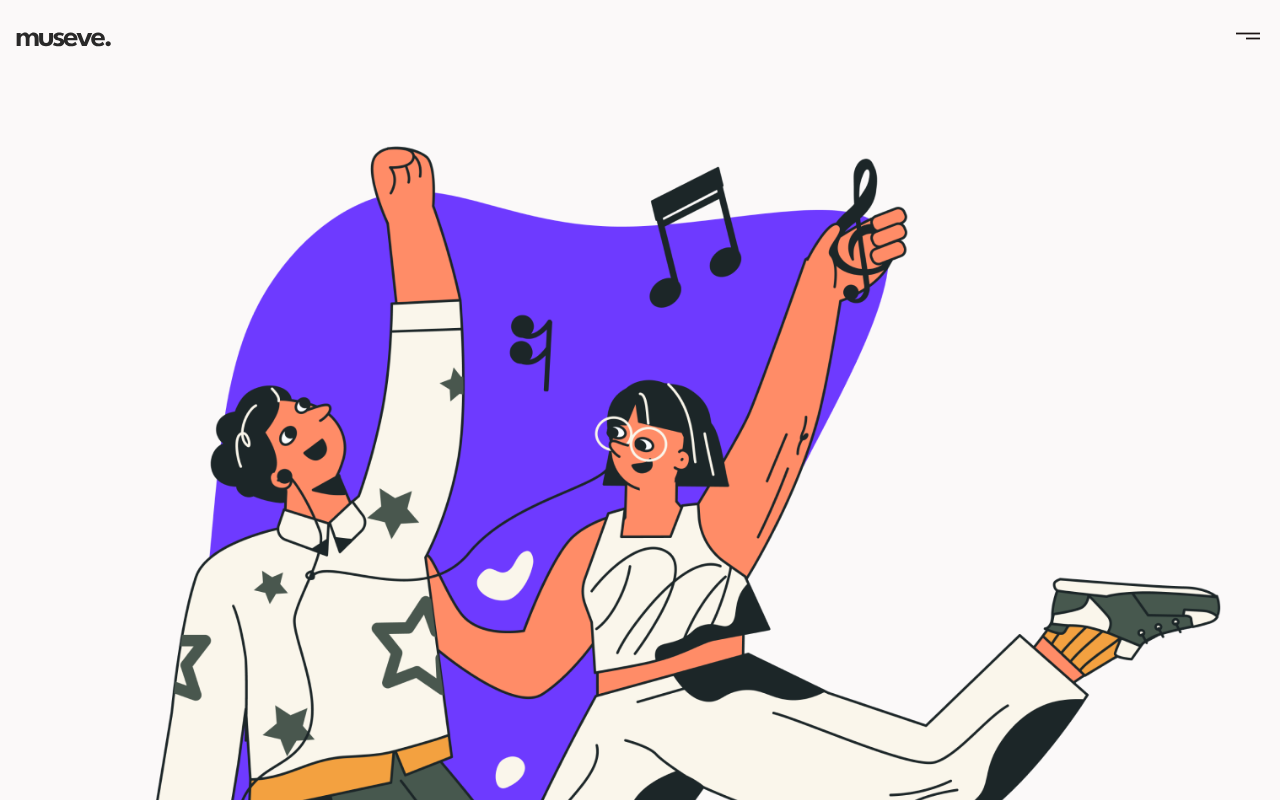
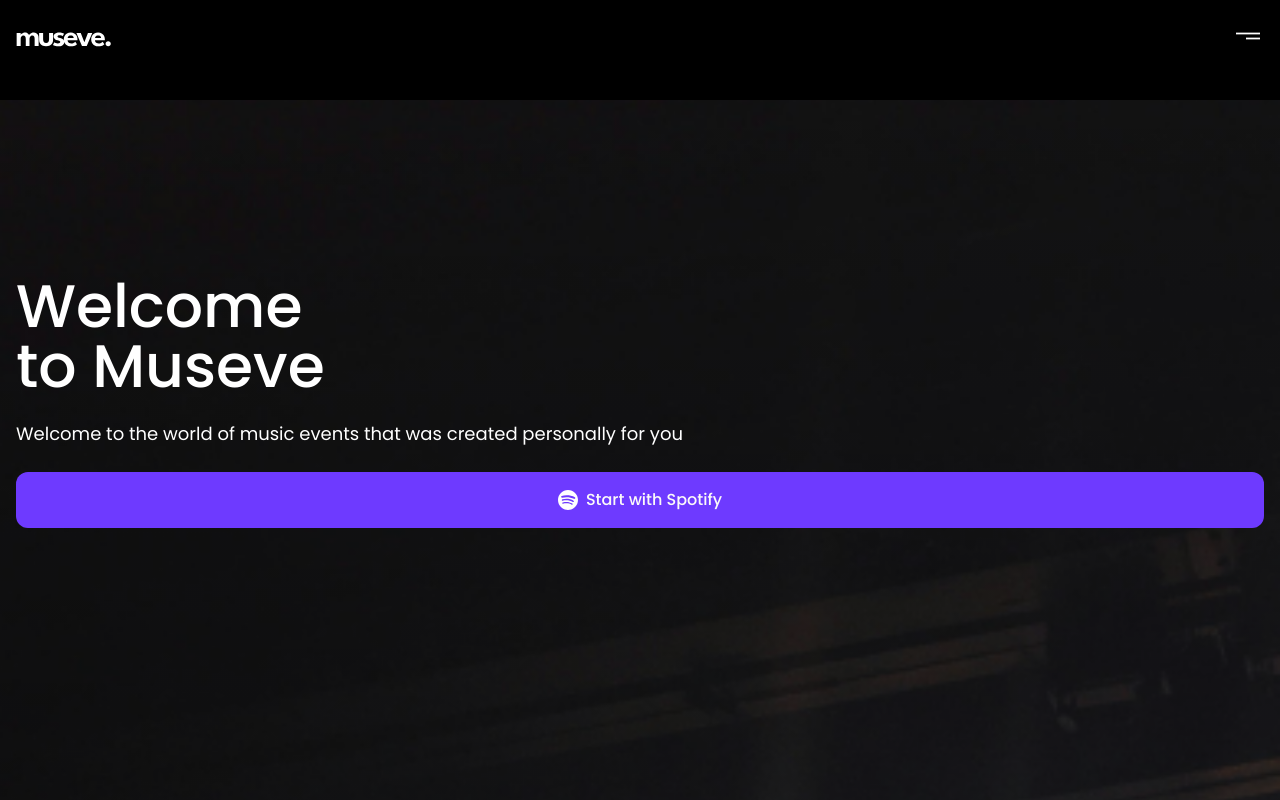
Before and after one commit to SpotifyXTickets/Spotlight-front-end, a Next.js app: page / in a window 1280 px wide. Shown: the top 800 px of the page. Built offline with nearby package versions, Linux system fonts and the light colour scheme.

Commit message:
Login page progress

```diff
--- a/src/components/HamburgerMenu.tsx
+++ b/src/components/HamburgerMenu.tsx
@@ -1,7 +1,7 @@
 import "@/styles/components/_hamburger-menu.scss";
 import { useState } from "react";
 import { motion, AnimatePresence } from "framer-motion";
-import MuseveLogo from "../assets/museve-logo.svg";
+import MuseveLogo from "../assets/museve-logo-white.svg";
 import Image from "next/image";
 
 const path01Variants = {
@@ -66,13 +66,13 @@
         <svg width="24" height="24" viewBox="0 0 24 24">
           <motion.path
             strokeWidth="1.75"
-            stroke="#1A1313"
+            stroke="#FFFFFF"
             animate={animation}
             variants={path01Variants}
           />
           <motion.path
             strokeWidth="1.75"
-            stroke="#1A1313"
+            stroke="#FFFFFF"
             animate={animation}
             variants={path02Variants}
           />
--- a/src/components/NavBar.tsx
+++ b/src/components/NavBar.tsx
@@ -1,6 +1,6 @@
 import "@/styles/components/_navbar.scss";
 import Image from "next/image";
-import MuseveLogo from "../assets/museve-logo.svg";
+import MuseveLogo from "../assets/museve-logo-white.svg";
 import HamburgerMenu from "@/components/HamburgerMenu";
 
 export default function NavBar() {
--- a/src/pages/index.tsx
+++ b/src/pages/index.tsx
@@ -1,10 +1,8 @@
 import "../app/globals.scss";
 import "../styles/pages/_login.scss";
 
-import Image from "next/image";
 import Link from "next/link";
 
-import LoginImage from "../assets/login-image.png";
 import SpotifyIcon from "../assets/spotify-icon.svg";
 import Button from "@/components/Button";
 import NavBar from "@/components/NavBar";
@@ -12,15 +10,16 @@
 
 export default function Login() {
   return (
-    <section>
+    <section className="login">
       <NavBar />
-      <main className="login">
-        <Image className="login__image" src={LoginImage} alt="Login Image" />
+      <main className="login__background">
+        <div className="login__wrapper">
           <h1 className="login__header">
-          Best way to find the perfect music event{" "}
+            Welcome <br /> to Museve
           </h1>
           <p className="login__text">
-          Welcome to the world of music events that was created for you
+            Welcome to the world of music events that was created personally for
+            you
           </p>
           <Link href="/select-playlists">
             <Button
@@ -28,11 +27,14 @@
               background="bg-[#6e3aff]"
               icon={SpotifyIcon}
             >
-            Continue with Spotify
+              Start with Spotify
             </Button>
           </Link>
+        </div>
       </main>
+      <div className="pb-0.5">
         <Footer />
+      </div>
     </section>
   );
 }
--- a/src/styles/components/_button.scss
+++ b/src/styles/components/_button.scss
@@ -1,7 +1,7 @@
 .button {
-  @apply w-full flex justify-center p-4 rounded-xl gap-2 my-4 font-poppins font-semibold;
+  @apply w-full flex justify-center p-4 rounded-xl gap-2 my-4 font-poppins font-medium;
 
   &__icon {
-    @apply h-5 w-5;
+    @apply h-5 w-5 mt-0.5;
   }
 }
--- a/src/styles/components/_hamburger-menu.scss
+++ b/src/styles/components/_hamburger-menu.scss
@@ -1,12 +1,12 @@
 .hamburger-menu {
-  @apply h-screen w-screen top-0 absolute bg-[#fbf9f9] flex flex-col gap-2 items-start z-10 font-poppins font-semibold;
+  @apply h-screen w-screen top-0 absolute bg-black flex flex-col gap-2 items-start z-10 font-poppins font-semibold;
 
   &__logo {
     @apply mt-6 mb-20 pl-4;
   }
 
   &__item {
-    @apply py-5 mx-4 w-full cursor-pointer text-2xl font-normal tracking-tight focus:text-[#6e3aff] hover:text-[#6e3aff] transition-all duration-300 border-b border-[#E7E7E7] text-[#292929];
+    @apply py-5 mx-4 w-full cursor-pointer text-2xl font-normal tracking-tight focus:text-[#6e3aff] hover:text-[#6e3aff] transition-all duration-300 border-b border-[#E7E7E7] text-white;
   }
 
   &__button {
--- a/src/styles/components/_navbar.scss
+++ b/src/styles/components/_navbar.scss
@@ -1,5 +1,5 @@
 .navbar {
-  @apply py-def fixed top-0 w-full z-40 flex justify-between items-center px-1 bg-[#FBF9F9];
+  @apply py-def fixed top-0 w-full z-40 flex justify-between items-center px-1 bg-black;
 
   &__logo {
     @apply max-h-md pl-3;
--- a/src/styles/pages/_login.scss
+++ b/src/styles/pages/_login.scss
@@ -1,17 +1,25 @@
 .login {
-  @apply mx-4 min-h-full pb-xl;
+  @apply h-full bg-black;
 
   padding-top: 100px;
 
-  &__image {
-    @apply -mt-6;
+  &__background {
+    @apply h-screen;
+
+    background-image: url("../../assets/login.png");
+    background-size: cover;
+    border-image: fill 0 linear-gradient(#0001, #0006);
+  }
+
+  &__wrapper {
+    @apply mx-4 pt-44 min-h-full pb-xl h-screen;
   }
 
   &__header {
-    @apply text-black text-center text-3xl mt-4 font-poppins font-bold;
+    @apply text-white text-6xl  font-poppins font-medium;
   }
 
   &__text {
-    @apply text-black text-center text-base mt-3;
+    @apply text-white text-lg mt-6 mb-6;
   }
 }
```
Also changed, not shown: src/assets/login.png (added). Lines whose indentation alone changed are shown as unchanged.
